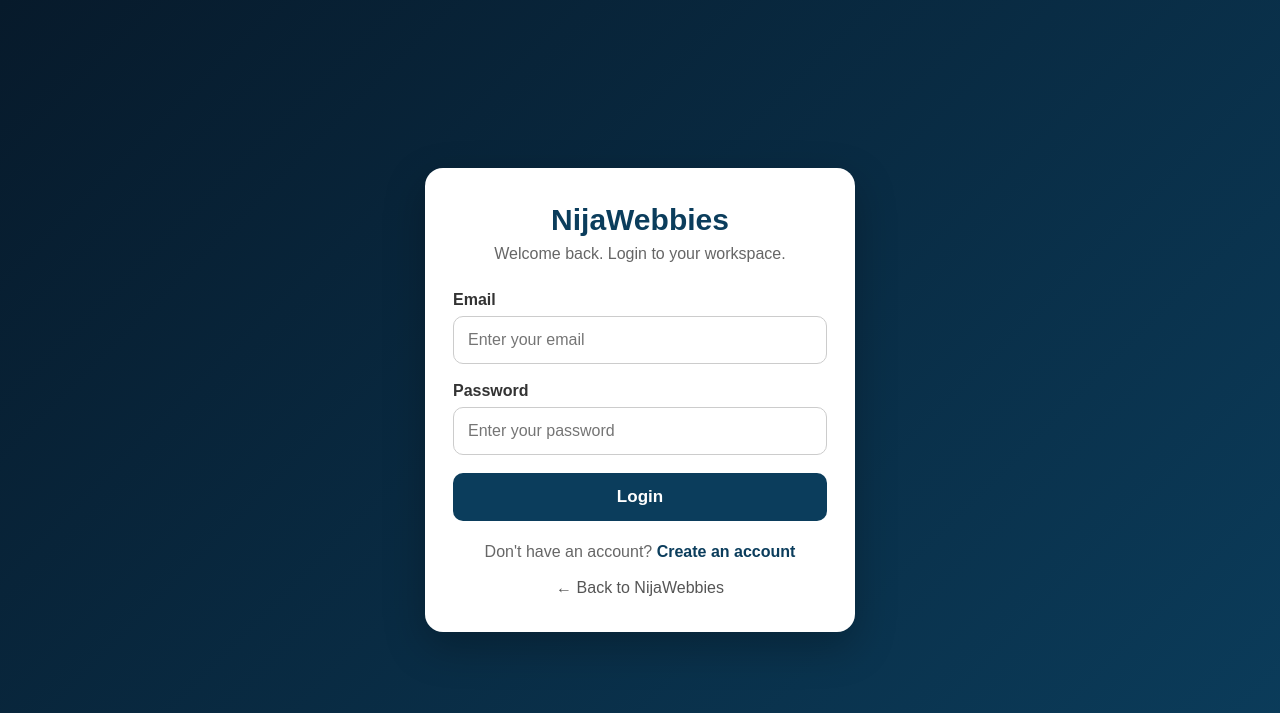
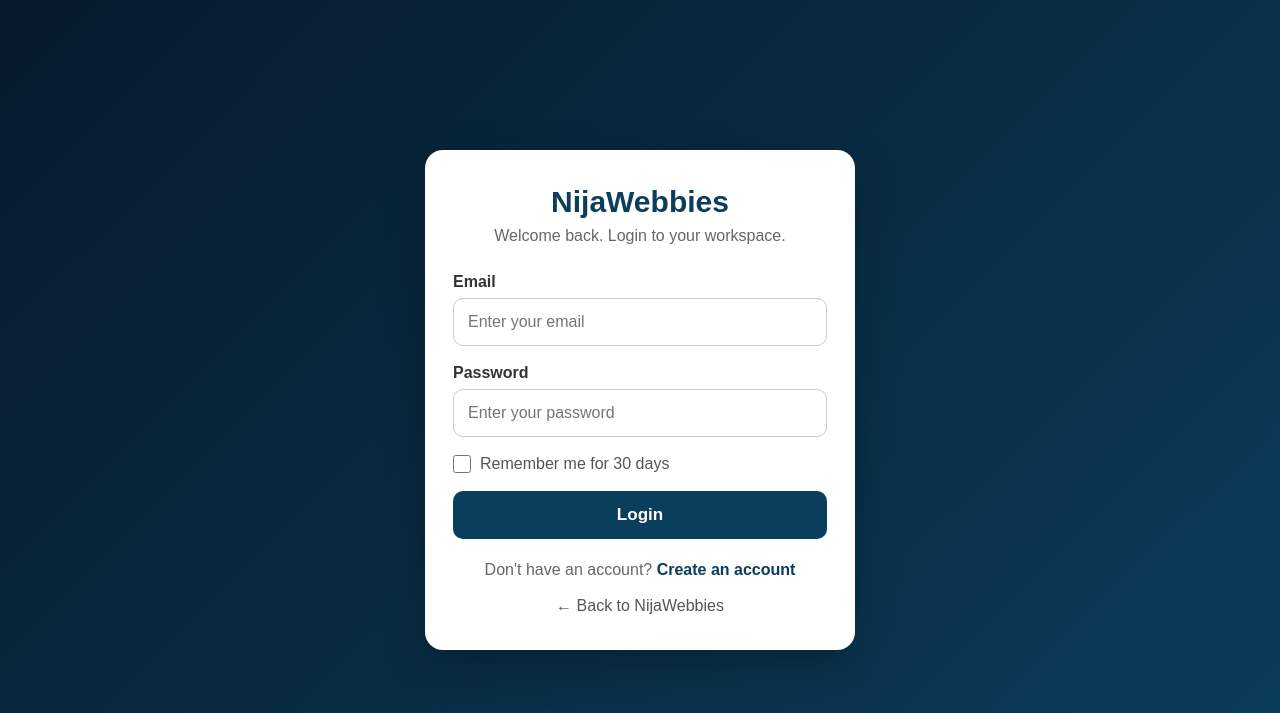
Before and after one commit to rajiolayinka77-lang/Nijawebbies, a Flask app: page /login in a window 1280 px wide. Shown: the top 713 px of the page. Run offline with Flask 3, Linux system fonts and the light colour scheme.

Commit message:
Update login.html

```diff
--- a/templates/login.html
+++ b/templates/login.html
@@ -1,9 +1,19 @@
-<!DOCTYPE html><html lang="en">
+<!DOCTYPE html>
+<html lang="en">
+
 <head>
+
     <meta charset="UTF-8">
-    <meta name="viewport" content="width=device-width, initial-scale=1.0"><title>Login — NijaWebbies</title>
+
+    <meta
+        name="viewport"
+        content="width=device-width, initial-scale=1.0"
+    >
+
+    <title>Login — NijaWebbies</title>
 
     <style>
+
         * {
             box-sizing: border-box;
         }
@@ -11,152 +21,308 @@
         body {
             margin: 0;
             min-height: 100vh;
+
             font-family: Arial, sans-serif;
-        background: linear-gradient(135deg, #071a2b, #0b3d5c);
+
+            background: linear-gradient(
+                135deg,
+                #071a2b,
+                #0b3d5c
+            );
+
             display: flex;
             align-items: center;
             justify-content: center;
+
             padding: 20px;
         }
 
         .login-box {
             width: 100%;
             max-width: 430px;
+
             background: white;
+
             padding: 35px 28px;
+
             border-radius: 18px;
-        box-shadow: 0 15px 40px rgba(0,0,0,0.25);
+
+            box-shadow:
+                0 15px 40px rgba(0,0,0,0.25);
         }
 
         .logo {
             text-align: center;
+
             font-size: 30px;
+
             font-weight: bold;
+
             color: #0b3d5c;
+
             margin-bottom: 8px;
         }
 
         .subtitle {
             text-align: center;
+
             color: #666;
+
             margin-bottom: 28px;
         }
 
         label {
             display: block;
+
             margin-bottom: 7px;
+
             font-weight: bold;
+
             color: #333;
         }
 
-    input {
+        input[type="email"],
+        input[type="password"] {
+
             width: 100%;
+
             padding: 14px;
+
             margin-bottom: 18px;
+
             border: 1px solid #ccc;
+
             border-radius: 10px;
+
             font-size: 16px;
         }
 
-    input:focus {
+        input[type="email"]:focus,
+        input[type="password"]:focus {
+
             outline: none;
+
             border-color: #0b3d5c;
         }
 
+        .remember {
+
+            display: flex;
+
+            align-items: center;
+
+            gap: 9px;
+
+            margin-bottom: 18px;
+
+            color: #555;
+        }
+
+        .remember input[type="checkbox"] {
+
+            width: 18px;
+
+            height: 18px;
+
+            margin: 0;
+
+            cursor: pointer;
+        }
+
+        .remember label {
+
+            margin: 0;
+
+            font-weight: normal;
+
+            cursor: pointer;
+
+            color: #555;
+        }
+
         button {
+
             width: 100%;
+
             padding: 14px;
+
             border: none;
+
             border-radius: 10px;
+
             background: #0b3d5c;
+
             color: white;
+
             font-size: 17px;
+
             font-weight: bold;
+
             cursor: pointer;
         }
 
         button:hover {
+
             opacity: 0.9;
         }
 
         .register {
+
             text-align: center;
+
             margin-top: 22px;
+
             color: #666;
         }
 
         .register a {
+
             color: #0b3d5c;
+
             font-weight: bold;
+
             text-decoration: none;
         }
 
         .flash {
+
             background: #ffe8e8;
+
             color: #a00000;
+
             padding: 12px;
+
             border-radius: 8px;
+
             margin-bottom: 18px;
+
             text-align: center;
         }
 
         .home {
+
             text-align: center;
+
             margin-top: 18px;
         }
 
         .home a {
+
             color: #555;
+
             text-decoration: none;
         }
+
     </style>
 
-</head><body><div class="login-box"><div class="logo">NijaWebbies</div>
+</head>
+
+<body>
+
+<div class="login-box">
+
+    <div class="logo">
+        NijaWebbies
+    </div>
 
     <div class="subtitle">
         Welcome back. Login to your workspace.
     </div>
 
+
     {% with messages = get_flashed_messages() %}
+
         {% if messages %}
+
             {% for message in messages %}
-            <div class="flash">{{ message }}</div>
+
+                <div class="flash">
+                    {{ message }}
+                </div>
+
             {% endfor %}
+
         {% endif %}
+
     {% endwith %}
 
-<form method="POST" action="{{ url_for('login') }}">
 
-    <label for="email">Email</label>
+    <form
+        method="POST"
+        action="{{ url_for('login') }}"
+    >
+
+        <label for="email">
+            Email
+        </label>
+
         <input
             type="email"
             id="email"
             name="email"
             placeholder="Enter your email"
+            autocomplete="username"
             required
         >
 
-    <label for="password">Password</label>
+
+        <label for="password">
+            Password
+        </label>
+
         <input
             type="password"
             id="password"
             name="password"
             placeholder="Enter your password"
+            autocomplete="current-password"
             required
         >
 
-    <button type="submit">Login</button>
+
+        <div class="remember">
+
+            <input
+                type="checkbox"
+                id="remember"
+                name="remember"
+            >
+
+            <label for="remember">
+                Remember me for 30 days
+            </label>
+
+        </div>
+
+
+        <button type="submit">
+            Login
+        </button>
 
     </form>
 
+
     <div class="register">
+
         Don't have an account?
-    <a href="{{ url_for('register') }}">Create an account</a>
+
+        <a href="{{ url_for('register') }}">
+            Create an account
+        </a>
+
     </div>
 
+
     <div class="home">
-    <a href="{{ url_for('home') }}">← Back to NijaWebbies</a>
+
+        <a href="{{ url_for('home') }}">
+            ← Back to NijaWebbies
+        </a>
+
     </div>
 
-</div></body>
+</div>
+
+</body>
+
 </html>
```
Lines whose indentation alone changed are shown as unchanged.
